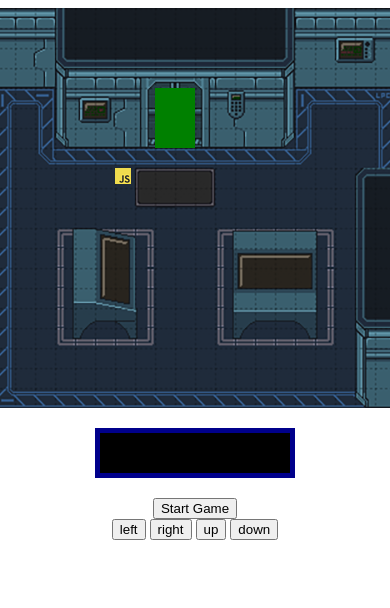
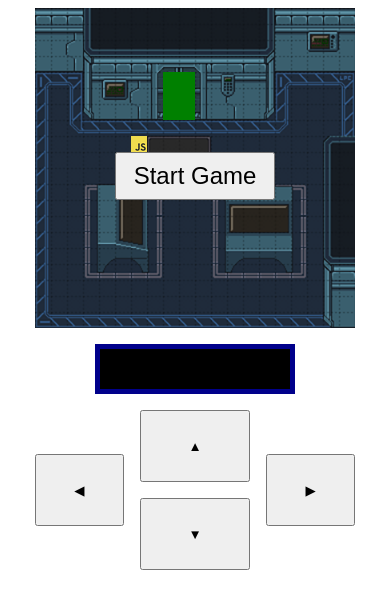
Before and after one commit to RvVelthuijsen/cringe-game, a plain HTML site: page index.html in a window 390 px wide. Drawn offline with Linux system fonts and the light colour scheme.

Commit message:
responsive game + buttons

```diff
--- a/index.html
+++ b/index.html
@@ -9,13 +9,13 @@
   <body>
     <div id="wrapper">
       <div id="game"></div>
+      <button id="start-button">Start Game</button>
       <div id="score"></div>
-      <button id="start-button">Start Game</button>
       <div class="btn">
-        <button id="left-btn">left</button>
-        <button id="right-btn">right</button>
-        <button id="up-btn">up</button>
-        <button id="down-btn">down</button>
+        <button id="left-btn">◀</button>
+        <button id="right-btn">▶</button>
+        <button id="up-btn">▲</button>
+        <button id="down-btn">▼</button>
       </div>
     </div>
     <script src="./index.js"></script>
--- a/index.js
+++ b/index.js
@@ -99,12 +99,19 @@ class GameBoard {
     this.grid = [];
     this.DOMGrid.innerHTML = "";
     // First set correct amount of columns based on Grid Size and Cell Size
-    this.DOMGrid.style.cssText = `grid-template-columns: repeat(${GRID_SIZE}, ${CELL_SIZE}px);`;
+    this.DOMGrid.style.cssText = `grid-template-columns: repeat(${GRID_SIZE}, 1fr);`;
 
     level.forEach((square) => {
       const div = document.createElement("div");
       div.classList.add("square", CLASS_LIST[square]);
-      div.style.cssText = `width: ${CELL_SIZE}px; height: ${CELL_SIZE}px;`;
+      // Check if the media query is true
+      const mediaQuery = window.matchMedia('(max-width: 600px)')
+      if (mediaQuery.matches) {
+        div.style.cssText = `width: calc(${CELL_SIZE} * .05rem); height: calc(${CELL_SIZE} * .05rem);`;
+      } else {
+        div.style.cssText = `width: calc(${CELL_SIZE} * .08rem); height: calc(${CELL_SIZE} * .08rem);`;
+
+      }
       this.DOMGrid.appendChild(div);
       this.grid.push(div);
 
--- a/style.css
+++ b/style.css
@@ -20,7 +20,8 @@ body {
   display: inline-grid;
   background: black;
   background-image: url(./trial\ with\ grid\ 400px.png);
-  /* background-repeat: no-repeat; */
+  background-repeat: no-repeat;
+  background-size: cover;
 }
 
 .game-status {
@@ -47,16 +48,44 @@ body {
   height: 50px;
   border: 5px darkblue solid;
   background: black;
-  margin-top: 20px;
+  margin: 1rem;
   color: white;
   font-family: Arial, Helvetica, sans-serif;
   font-size: 2rem;
 }
 
 #start-button {
-  margin-top: 20px;
+  position: absolute;
+  top: 8rem;
+  margin: 1rem;
+  width: 10rem;
+  height: 3rem;
+  font-size: 1.5rem;
+  cursor: pointer;
+}
+/* start movement buttons */
+.btn {
+  width: 20rem;
+  height: 10rem;
+  display: grid;
+  grid-template-columns: 1fr 1.25fr 1fr;
+  grid-template-rows: 1fr 1fr 1fr 1fr;
+  gap: 1rem;
+}
+#left-btn {
+  grid-area: 2 / 1 / 4 / 1;
+}
+#right-btn {
+  grid-area: 2 / 3 / 4 / 3 ;
+}
+#up-btn {
+  grid-area: 1 / 2 / 3 / 2
+}
+#down-btn {
+  grid-area: 3 / 2 / 5 / 2;
 }
 
+/* end movement buttons */
 .hide {
   display: none;
 }
@@ -88,6 +117,7 @@ body {
 .dot {
   background-image: url(./javascript_16x16.png);
   background-repeat: no-repeat;
+  background-size: cover;
 }
 
 .pill {
@@ -150,16 +180,18 @@ body {
 
 .pacman {
   background: yellow;
+  /* background-repeat: no-repeat; */
+  /* background-size: cover; */
   border: none;
   border-radius: 50%;
   clip-path: polygon(
     0 0,
-    20px 0,
-    20px -5px,
-    8px 10px,
-    20px 25px,
-    20px 20px,
-    0 20px
+    40px 0,
+    40px -10px,
+    16px 20px,
+    40px 50px,
+    40px 40px,
+    0 40px
   );
   animation: chew 0.2s linear forwards infinite;
 }
@@ -168,12 +200,12 @@ body {
   50% {
     clip-path: polygon(
       0 0,
-      20px 0,
-      20px 10px,
-      8px 10px,
-      20px 10px,
-      20px 20px,
-      0 20px
+      40px 0,
+      40px 20px,
+      16px 20px,
+      40px 20px,
+      40px 40px,
+      0 40px
     );
   }
 }
```
